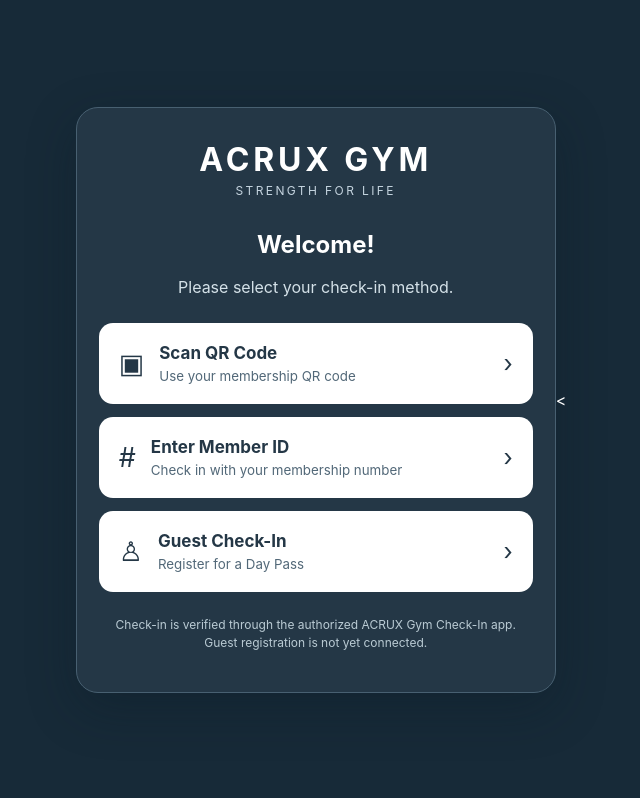
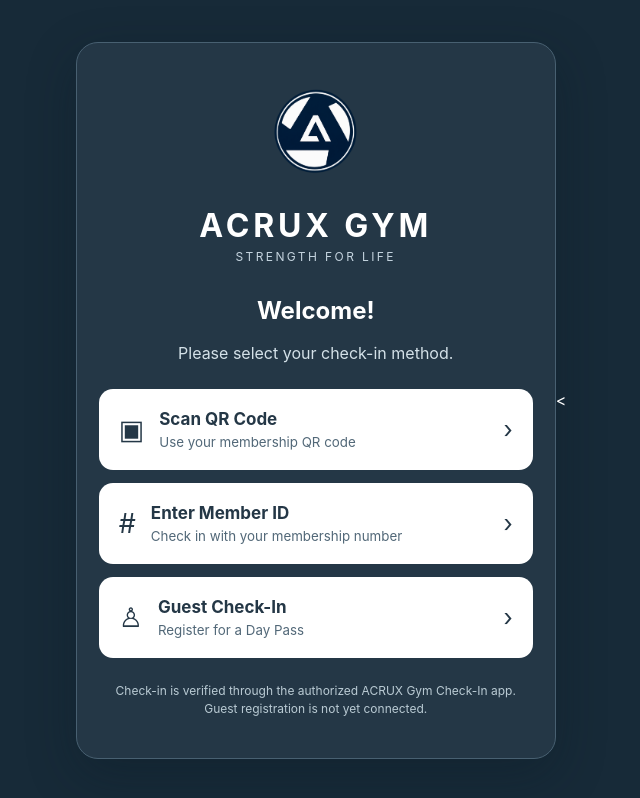
Before and after one commit to acruxgym22-lang/acrux-gym-scanner, a plain HTML site: page index.html in a window 1280 px wide. Shown: the whole page, without its empty margins (319-959 px from the left). Drawn offline with nearby package versions, Linux system fonts and the light colour scheme.

Commit message:
Update index.html

```diff
--- a/index.html
+++ b/index.html
@@ -9,7 +9,14 @@
 <script src="https://cdn.jsdelivr.net/npm/jsqr@1.4.0/dist/jsQR.js" defer></script>
 </head>
 <body><main class="app">
-<header><h1>ACRUX GYM</h1><div class="tag">STRENGTH FOR LIFE</div></header>
+
+<header>
+  <img src="./ACRUX_Logo.png" alt="ACRUX Gym Logo"
+       style="width:120px;height:auto;display:block;margin:0 auto 15px;">
+  <h1>ACRUX GYM</h1>
+  <div class="tag">STRENGTH FOR LIFE</div>
+</header>
+
 <section id="home" class="screen active"><h2>Welcome!</h2><p>Please select your check-in method.</p><div class="menu">
 <button class="choice" data-screen="qr"><span class="symbol">▣</span><span><b>Scan QR Code</b><small>Use your membership QR code</small></span><span class="arrow">›</span></button>
 <button class="choice" data-screen="member"><span class="symbol">#</span><span><b>Enter Member ID</b><small>Check in with your membership number</small></span><span class="arrow">›</span></button>
```
